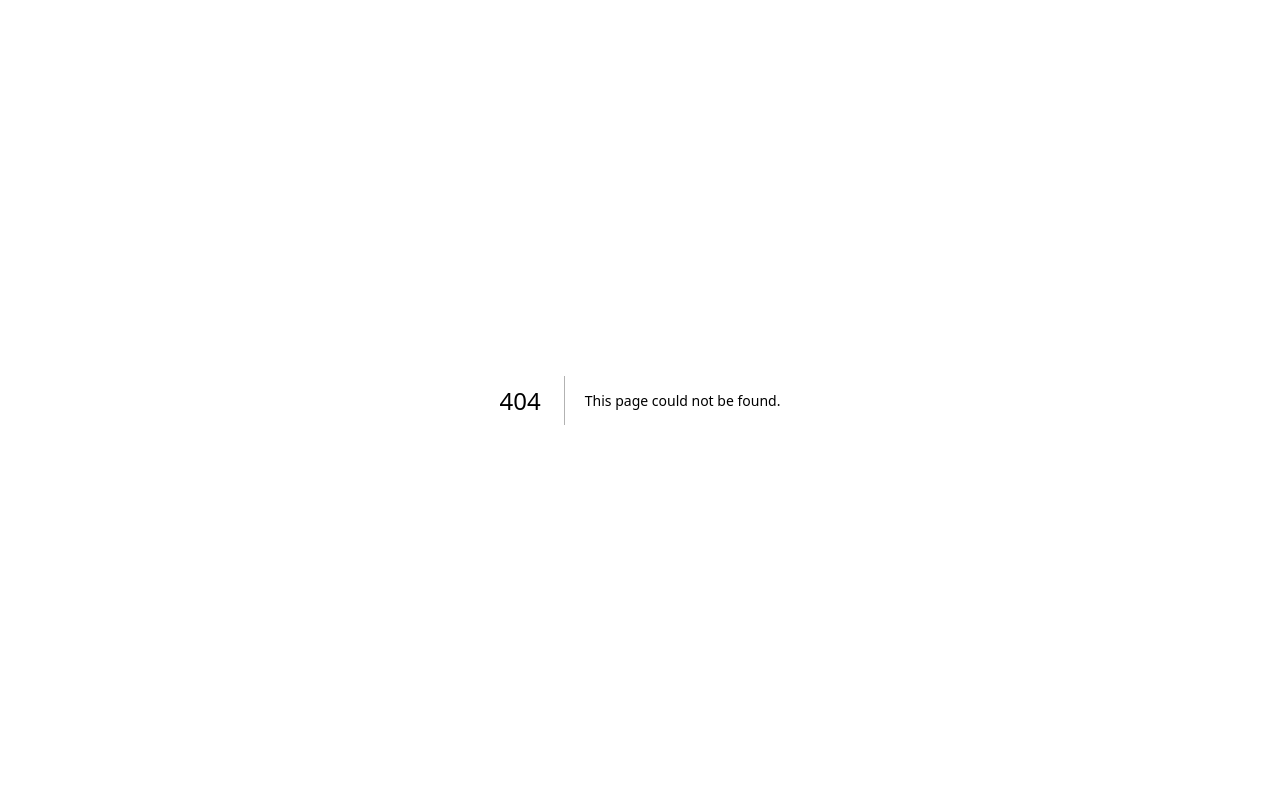
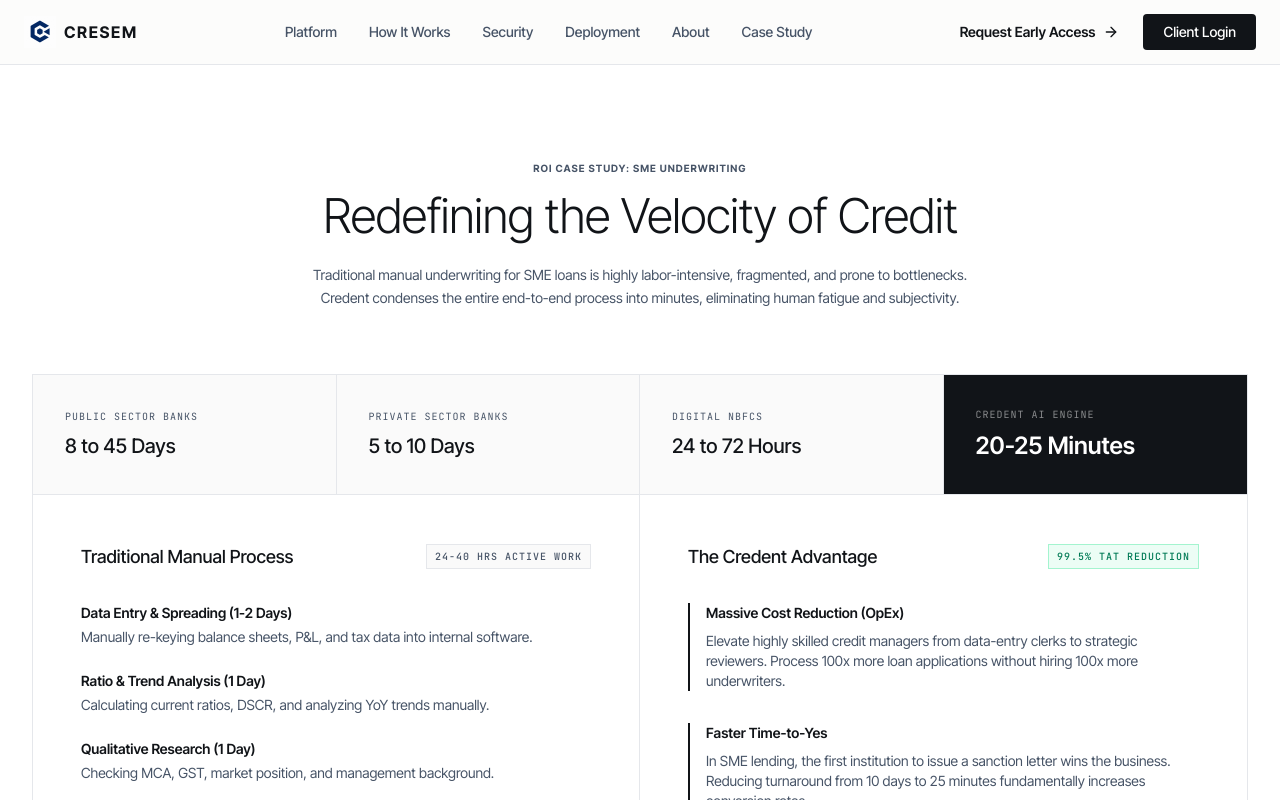
Before and after one commit to Asenra-Org/Credent-landingpage, a Next.js app: page /case-study in a window 1280 px wide. Before the commit this address had no page. Shown: the top 800 px of the page. Built offline with nearby package versions, Linux system fonts and the light colour scheme.

Commit message:
refactor: move ROI Case Study to a dedicated page /case-study

```diff
--- /dev/null
+++ b/src/app/case-study/page.tsx
@@ -0,0 +1,15 @@
+import { Nav } from "@/components/Nav";
+import { Footer } from "@/components/Footer";
+import { ROICaseStudy } from "@/components/sections/ROICaseStudy";
+
+export default function CaseStudyPage() {
+  return (
+    <main className="w-full flex flex-col min-h-screen bg-[#fafafa]">
+      <Nav />
+      <div className="flex-1">
+        <ROICaseStudy />
+      </div>
+      <Footer />
+    </main>
+  );
+}
--- a/src/app/page.tsx
+++ b/src/app/page.tsx
@@ -1,4 +1,3 @@
-import { ROICaseStudy } from "@/components/sections/ROICaseStudy";
 import { Nav } from "@/components/Nav";
 import { Footer } from "@/components/Footer";
 import { Hero } from "@/components/sections/Hero";
@@ -21,7 +20,6 @@
       <Problem />
       <Transformation />
       <Workflow />
-      <ROICaseStudy />
       <Evidence />
       <HumanControl />
       <Security />
--- a/src/components/Nav.tsx
+++ b/src/components/Nav.tsx
@@ -28,7 +28,7 @@
           <Link href="/security" className="hover:text-brand transition-colors">Security</Link>
           <Link href="/deployment" className="hover:text-brand transition-colors">Deployment</Link>
           <Link href="/about" className="hover:text-brand transition-colors">About</Link>
-          <Link href="/#roi-case-study" className="hover:text-brand transition-colors">Case Study</Link>
+          <Link href="/case-study" className="hover:text-brand transition-colors">Case Study</Link>
         </nav>
 
         {/* CTA */}
--- a/src/components/sections/ROICaseStudy.tsx
+++ b/src/components/sections/ROICaseStudy.tsx
@@ -2,7 +2,7 @@
 
 export function ROICaseStudy() {
   return (
-    <section id="roi-case-study" className="w-full bg-white border-y border-border py-24 scroll-mt-16">
+    <section className="w-full bg-white border-b border-border py-24">
       <div className="max-w-7xl mx-auto px-6 lg:px-8">
 
         {/* Header */}
```
